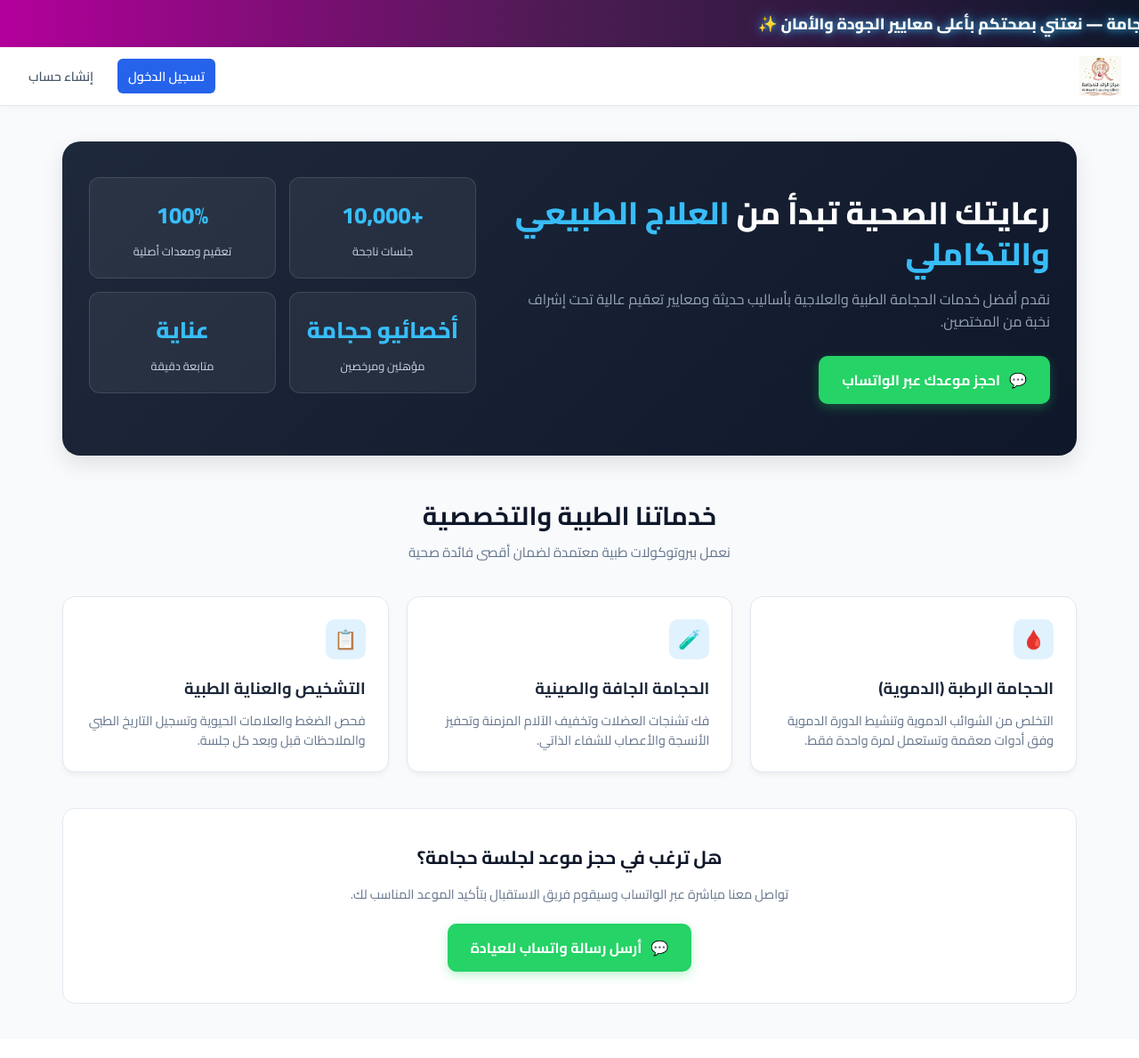
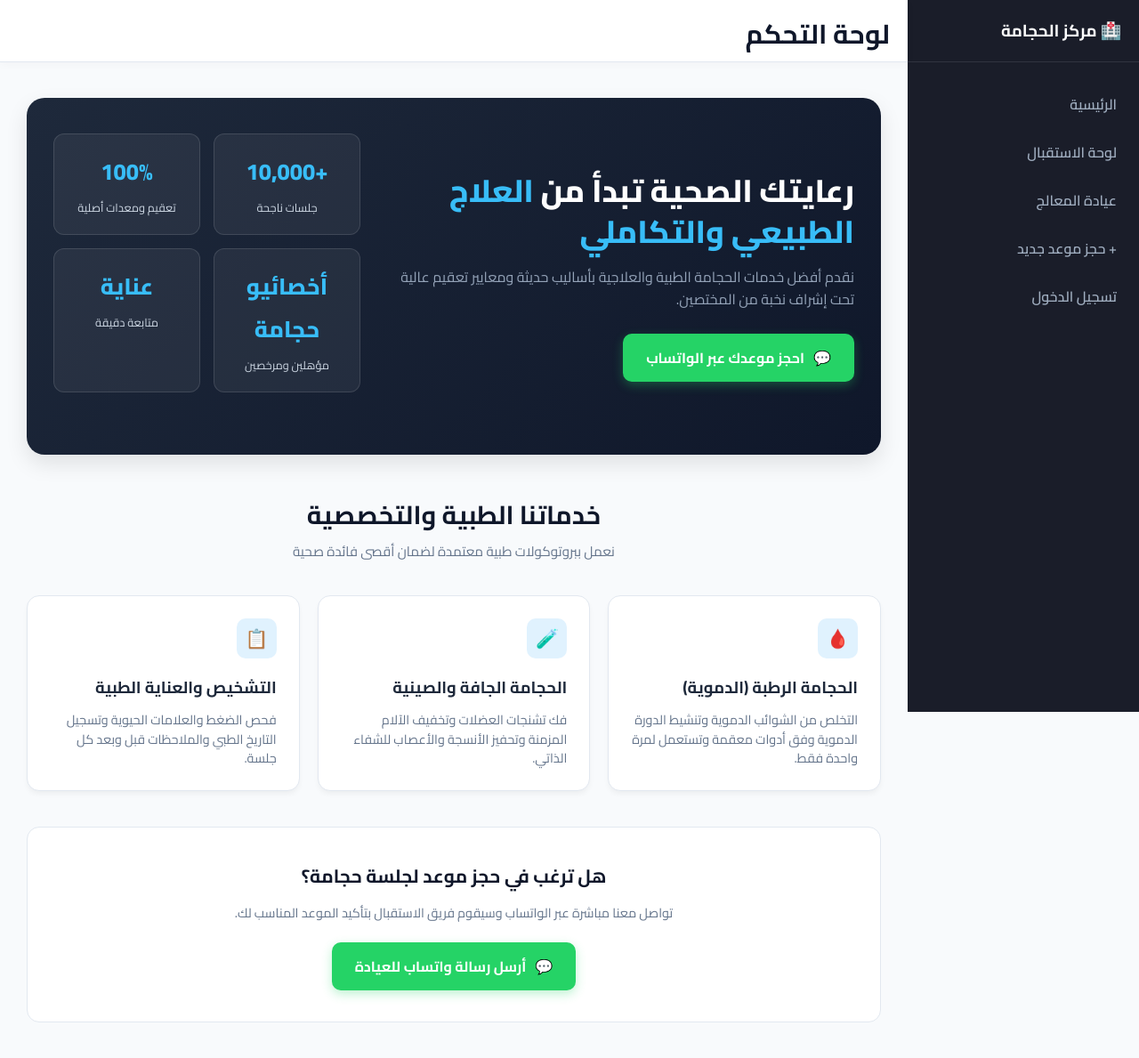
Before and after one commit to coder0979-del/cuppping, a Django app: page / in a window 1280 px wide. Shown: the whole page at 89% size. Before the commit the page ends 1128 px from the top, so only its background shows below. Run offline with Django 5.2, Linux system fonts and the light colour scheme.

Commit message:
Fix NoReve

```diff
--- a/cuupping/templates/base.html
+++ b/cuupping/templates/base.html
@@ -3,58 +3,66 @@
 <html lang="ar" dir="rtl">
 <head>
   <meta charset="UTF-8">
-  <meta name="viewport" content="width=device-width, initial-scale=1.0, maximum-scale=1.0, user-scalable=no">
-  <title>{% block title %}مركز الرائد للطب البديل والحجامة{% endblock %}</title>
-
-  <!-- رابط خط القاهرة -->
-  <link rel="preconnect" href="https://fonts.googleapis.com">
-  <link rel="preconnect" href="https://fonts.gstatic.com" crossorigin>
+  <meta name="viewport" content="width=device-width, initial-scale=1.0">
+  <title>{% block title %}مركز الحجامة{% endblock %}</title>
+  <link rel="stylesheet" href="{% static 'css/style.css' %}">
   <link href="https://fonts.googleapis.com/css2?family=Cairo:wght@400;600;700;800&display=swap" rel="stylesheet">
-
-  <!-- ملف التنسيقات الرئيسي -->
-  <link rel="stylesheet" href="{% static 'css/style.css' %}">
-  {% block extra_css %}{% endblock %}
 </head>
 <body>
 
-  <!-- 1. الشريط المضيء المتحرك بالأعلى -->
-  <div class="top-announcement-bar">
-    <div class="animated-flash-text">
-      ✨ مرحباً بكم في مركز الرائد للطب البديل والحجامة — نعتني بصحتكم بأعلى معايير الجودة والأمان ✨
+  <!-- الشريط الجانبي الثابت -->
+  <aside class="sidebar">
+    <div class="sidebar-header">
+      <h3>🏥 مركز الحجامة</h3>
     </div>
+    <ul class="sidebar-menu">
+      <li class="{% block nav_home %}{% endblock %}">
+        <a href="/">الرئيسية</a>
+      </li>
+      <li class="{% block nav_reception %}{% endblock %}">
+        <a href="{% url 'reception_dashboard' %}">لوحة الاستقبال</a>
+      </li>
+      <li class="{% block nav_doctor %}{% endblock %}">
+        <a href="{% url 'doctor_dashboard' %}">عيادة المعالج</a>
+      </li>
+      <li>
+        <a href="{% url 'add_patient_appointment' %}">+ حجز موعد جديد</a>
+      </li>
+      {% if user.is_authenticated %}
+      <li>
+        <a href="{% url 'change_password' %}">🔒 تغيير كلمة المرور</a>
+      </li>
+      <li>
+        <form action="{% url 'logout' %}" method="post" style="padding: 10px 25px;">
+          {% csrf_token %}
+          <button type="submit" class="logout-btn">تسجيل الخروج</button>
+        </form>
+      </li>
+      {% else %}
+      <li>
+        <a href="{% url 'login' %}">تسجيل الدخول</a>
+      </li>
+      {% endif %}
+    </ul>
+  </aside>
+
+  <!-- الحاوية الرئيسية للمحتوى -->
+  <div class="main-wrapper">
+    <header class="navbar">
+      <div class="brand-logo">
+        <h2>{% block page_title %}لوحة التحكم{% endblock %}</h2>
       </div>
-
-  <!-- 2. شريط التنقل العلوي -->
-  <nav class="navbar">
-    <a href="/" class="brand-logo">
-      <img src="{% static 'img/logo.jpg' %}" alt="شعار مركز الرائد" onerror="this.style.display='none'">
-
-    </a>
-
       <div class="nav-links">
         {% if user.is_authenticated %}
-        <span style="font-size: 0.85rem; font-weight: bold; color: #0284c7;">
-          👤 {{ user.get_full_name|default:user.username }}
-        </span>
-        {% if is_receptionist or user.is_superuser %}
-          <a href="{% url 'reception_dashboard' %}">الاستقبال</a>
-        {% else %}
-          <a href="{% url 'doctor_dashboard' %}">لوحة الطبيب</a>
-        {% endif %}
-
-        <a href="{% url 'logout' %}" style="color: #dc2626;">خروج</a>
-      {% else %}
-        <a href="{% url 'login' %}" class="btn-login-nav">تسجيل الدخول</a>
-        <a href="{% url 'register' %}">إنشاء حساب</a>
+          <span>أهلاً بك، <strong>{{ user.username }}</strong></span>
         {% endif %}
       </div>
-  </nav>
+    </header>
 
-  <!-- 3. محتوى الصفحات الفرعية -->
     <main class="main-container">
-    {% block content %}
-    {% endblock %}
+      {% block content %}{% endblock %}
     </main>
+  </div>
 
 </body>
 </html>
--- a/cuupping/templates/doctor_dashboard.html
+++ b/cuupping/templates/doctor_dashboard.html
@@ -17,7 +17,7 @@
 </div>
 
 <div class="table-container">
-  <div class="table-header">
+  <div class="table-header" style="margin-bottom: 20px;">
     <h3>قائمة الانتظار في العيادة</h3>
   </div>
 
```
Also changed, not shown: cuupping/templates/reception_dashboard.html (+1 -7 lines). Lines whose indentation alone changed are shown as unchanged.
